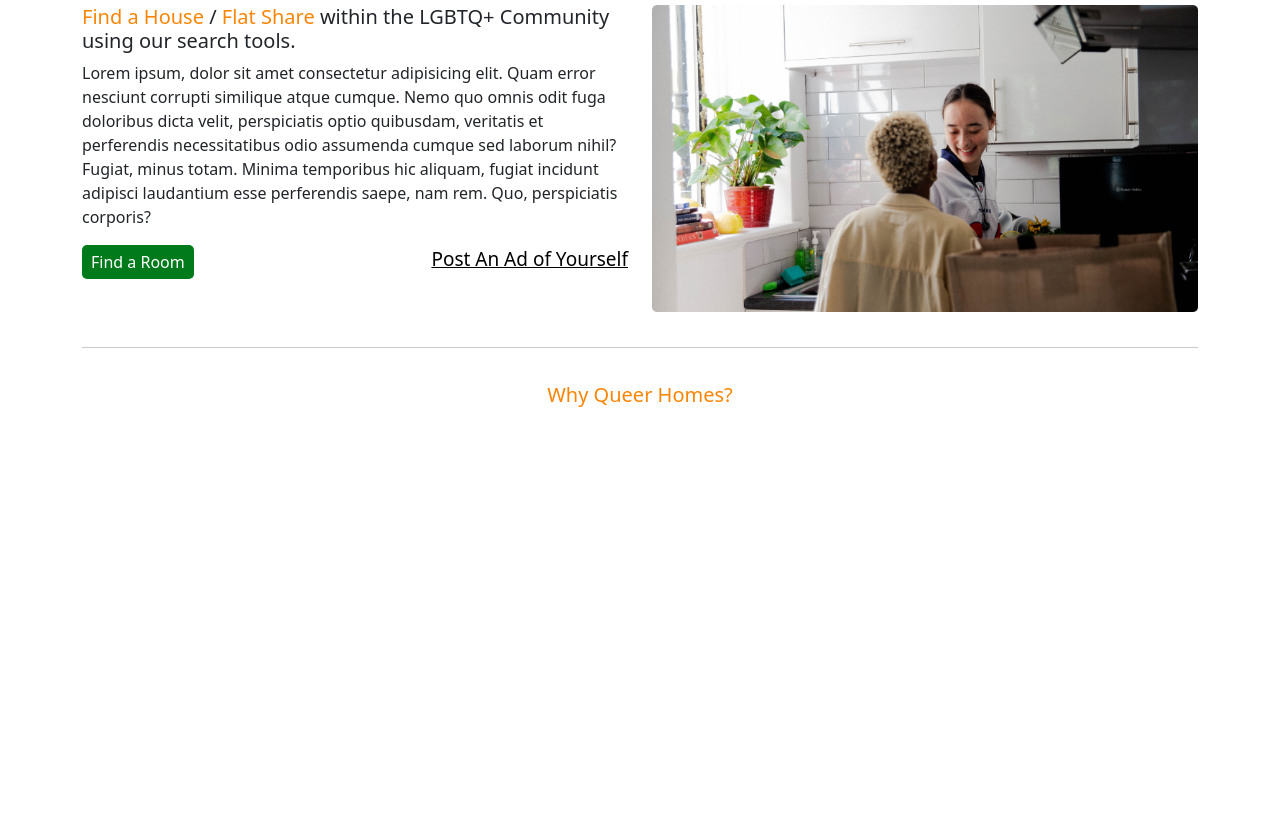
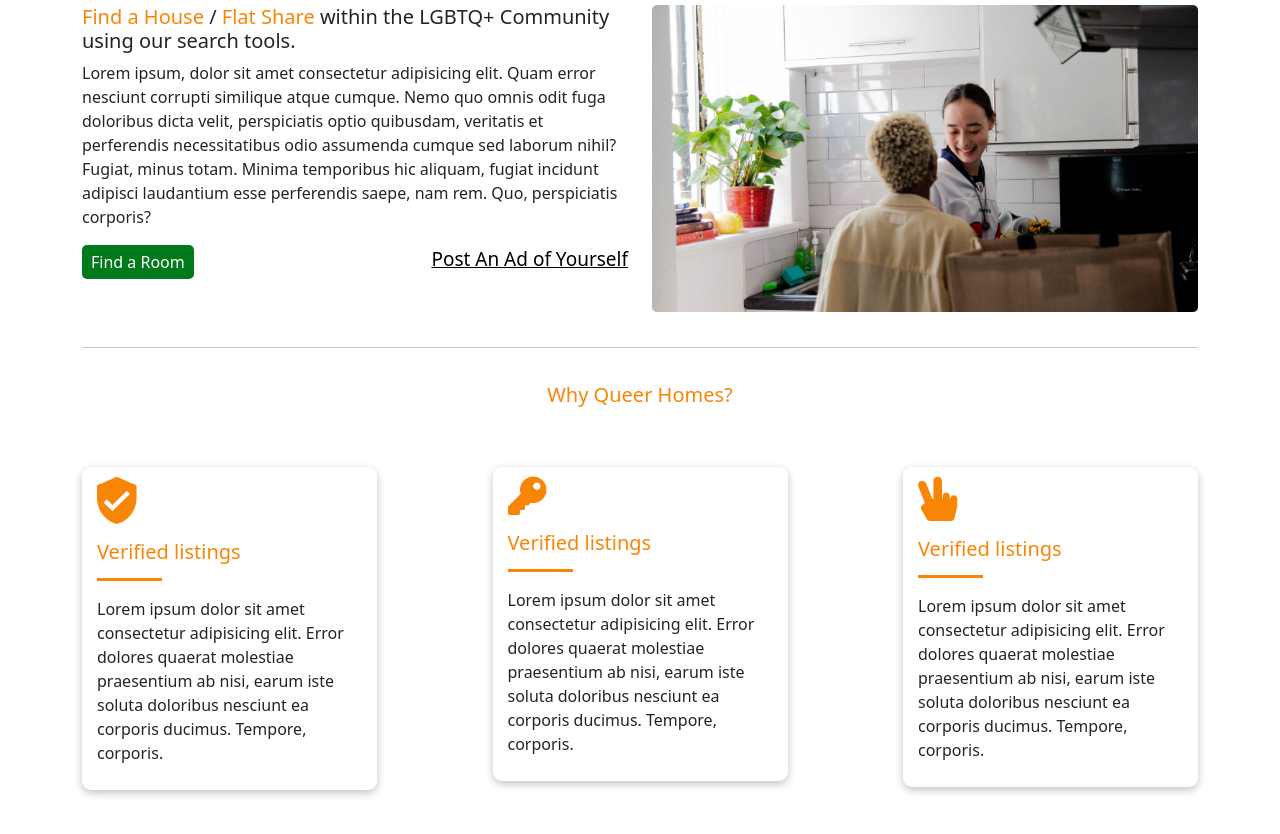
Before and after one commit to Riyaz-khan-shuvo/queer-homes-xd-to-html, a plain HTML site: page index.html in a window 1280 px wide. Shown: the part 1326-2160 px from the top of the page. Before the commit the page ends 1803 px from the top, so only its background shows below. Drawn offline with nearby package versions, Linux system fonts and the light colour scheme; a web font is replaced by a local one.

Commit message:
queer home area complete

```diff
--- a/css/style.css
+++ b/css/style.css
@@ -2,7 +2,7 @@
     margin: 0;
     padding: 0;
 }
-img{
+img {
     height: 100%;
     width: 100%;
 }
@@ -69,22 +69,22 @@ img{
 
 /* statistics area Start */
 
-.single-statistics{
+.single-statistics {
     text-align: center;
     margin: 35px 0;
 }
- .quantity {
+.quantity {
     height: 75px;
     width: 75px;
     border-radius: 50%;
-    background: #017A1B;
+    background: #017a1b;
     display: flex;
     justify-content: center;
     align-items: center;
     color: #fff;
     margin: auto;
 }
-.single-statistics p{
+.single-statistics p {
     margin-top: 25px;
 }
 
@@ -92,21 +92,21 @@ img{
 
 /* flat area Start */
 
-.flat-area{
+.flat-area {
     margin: 35px 0;
 }
-.flat-area h5 span{
+.flat-area h5 span {
     color: #f98506;
 }
-.flat-area button{
-    background: #017A1B;
+.flat-area button {
+    background: #017a1b;
     color: #fff;
     padding: 5px 9px;
     border: none;
     border-radius: 5px;
 }
-.flat-area a{
-    font-size:19px;
+.flat-area a {
+    font-size: 19px;
     color: black;
     text-decoration: underline;
 }
@@ -114,14 +114,29 @@ img{
 /* flat area Ends */
 
 /* why queer Home area start */
-.why-queer-area{
+.why-queer-area {
     margin: 35px 0;
 }
-.why-queer-area h5{
+.why-queer-area h5 {
     color: #f98506;
     margin-bottom: 35px;
 }
-
+.single-home {
+    max-width: 295px;
+    box-shadow: rgba(0, 0, 0, 0.24) 0px 3px 8px;
+    padding: 9px 15px;
+    border-radius: 9px;
+    margin: 25px auto;
+}
+.single-home img {
+    width: 15%;
+}
+.single-border {
+    height: 3px;
+    width: 65px;
+    background: #f98506;
+    margin-top: -21px;
+}
 
 /* why queer Home area ends */
 
@@ -142,7 +157,7 @@ img{
     .banner-area .banner-overlay {
         height: auto;
     }
-    .banner-content{
+    .banner-content {
         padding: 35px 0;
     }
 }
--- a/index.html
+++ b/index.html
@@ -264,15 +264,42 @@
                 <div>
                     <h5 class="text-center">Why Queer Homes?</h5>
                 </div>
-                <div class="row">
-                    <div class="col-md-4">
-
+                <div class="d-md-flex justify-content-between d-sm-flex d-block">
+                    <div class="">
+                        <div class="single-home">
+                            <img src="./images/Icon material-verified-user.png" alt="">
+                            <h5 class="mt-3">Verified listings</h5>
+                            <div class="single-border"></div>
+                            <p class="mt-3">
+                                Lorem ipsum dolor sit amet consectetur adipisicing elit. Error dolores quaerat molestiae
+                                praesentium ab nisi, earum iste soluta doloribus nesciunt ea corporis ducimus. Tempore,
+                                corporis.
+                            </p>
+                        </div>
                     </div>
-                    <div class="col-md-4">
-
+                    <div class="">
+                        <div class="single-home">
+                            <img src="./images/Icon awesome-key.png" alt="">
+                            <h5 class="mt-3">Verified listings</h5>
+                            <div class="single-border"></div>
+                            <p class="mt-3">
+                                Lorem ipsum dolor sit amet consectetur adipisicing elit. Error dolores quaerat molestiae
+                                praesentium ab nisi, earum iste soluta doloribus nesciunt ea corporis ducimus. Tempore,
+                                corporis.
+                            </p>
+                        </div>
                     </div>
-                    <div class="col-md-4">
-
+                    <div class="">
+                        <div class="single-home">
+                            <img src="./images/Icon awesome-hand-peace.png" alt="">
+                            <h5 class="mt-3">Verified listings</h5>
+                            <div class="single-border"></div>
+                            <p class="mt-3">
+                                Lorem ipsum dolor sit amet consectetur adipisicing elit. Error dolores quaerat molestiae
+                                praesentium ab nisi, earum iste soluta doloribus nesciunt ea corporis ducimus. Tempore,
+                                corporis.
+                            </p>
+                        </div>
                     </div>
                 </div>
             </div>
```
